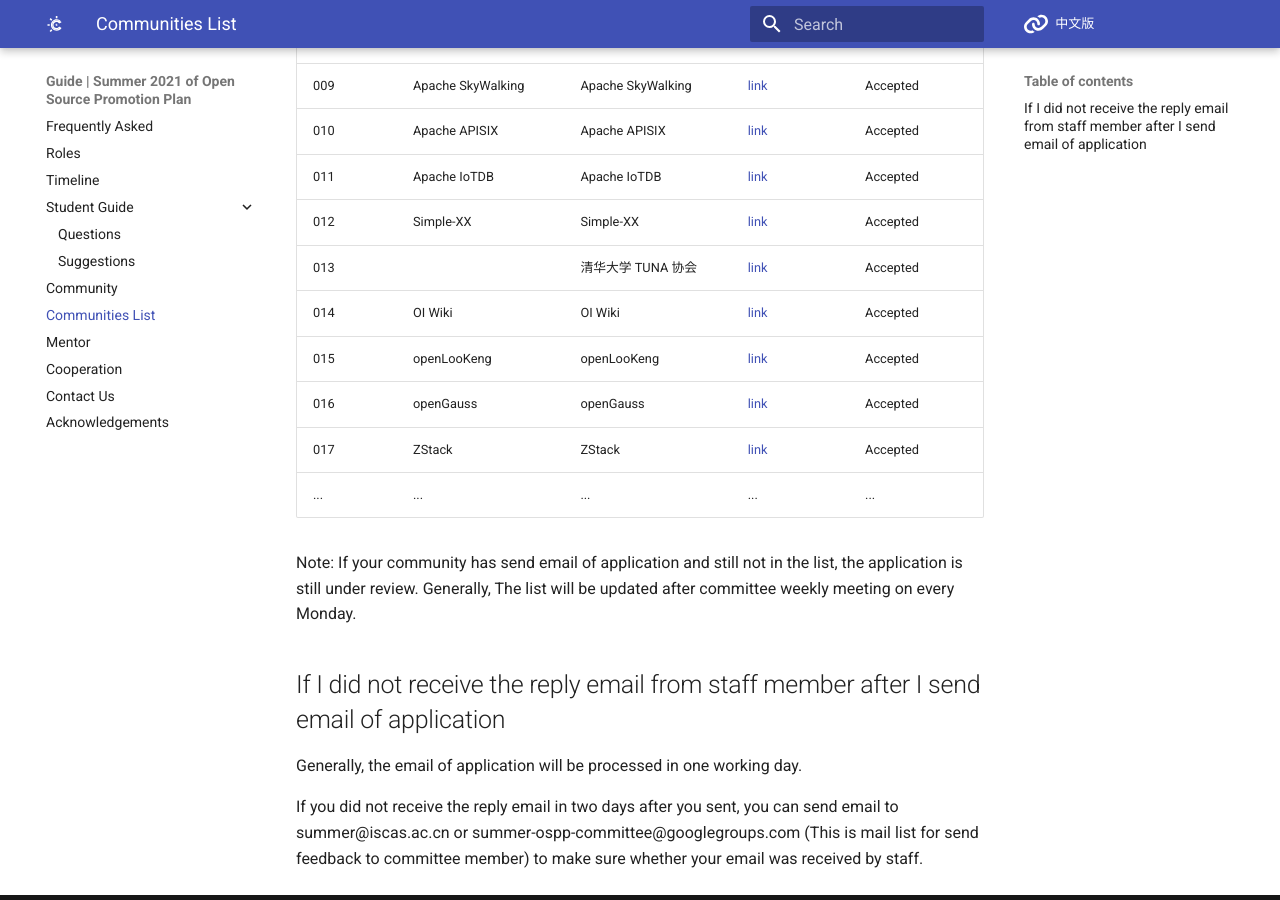
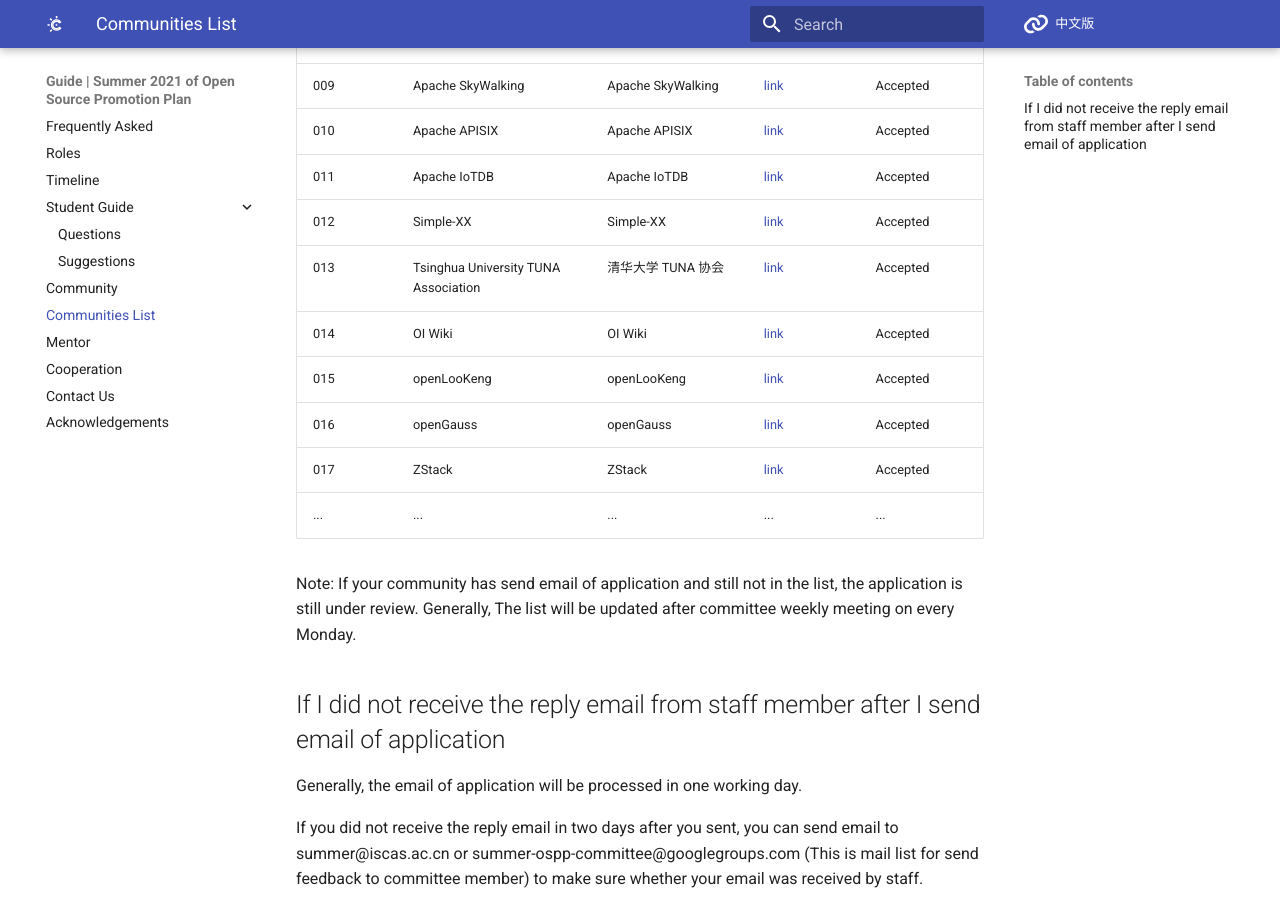
Before and after one commit to summer-ospp/help-en, an MkDocs documentation site: the page built from docs/communities-list.md, in a window 1280 px wide and 900 px high, scrolled down 773 px. Built offline with MkDocs 1.6.1 and Material for MkDocs 9.7.7, drawn with Linux system fonts in a browser that asks for light colours; comment, search, counter and statistics services are not loaded.

Commit message:
Update communities-list.md
官网英文版 社区名单 清华大学 TUNA 协会 增加英文名称 Tsinghua University TUNA Association

```diff
--- a/docs/communities-list.md
+++ b/docs/communities-list.md
@@ -18,7 +18,7 @@ Before the deadline (Apr 30th, 2021) of application for community, this list wil
 | 010 | Apache APISIX           | Apache APISIX           | [link](https://apisix.apache.org/)                     | Accepted             |
 | 011 | Apache IoTDB            | Apache IoTDB            | [link](http://iotdb.apache.org/)                       | Accepted             |
 | 012 | Simple-XX               | Simple-XX               | [link](https://github.com/Simple-XX)                   | Accepted             |
-| 013 |                         | 清华大学 TUNA 协会      | [link](https://tuna.moe/)                              | Accepted             |
+| 013 | Tsinghua University TUNA Association | 清华大学 TUNA 协会      | [link](https://tuna.moe/)                              | Accepted             |
 | 014 | OI Wiki                 | OI Wiki                 | [link](https://oi-wiki.org)                            | Accepted             |
 | 015 | openLooKeng             | openLooKeng             | [link](https://openlookeng.io/)                        | Accepted             |
 | 016 | openGauss               | openGauss               | [link](https://opengauss.org)                          | Accepted             |
```
